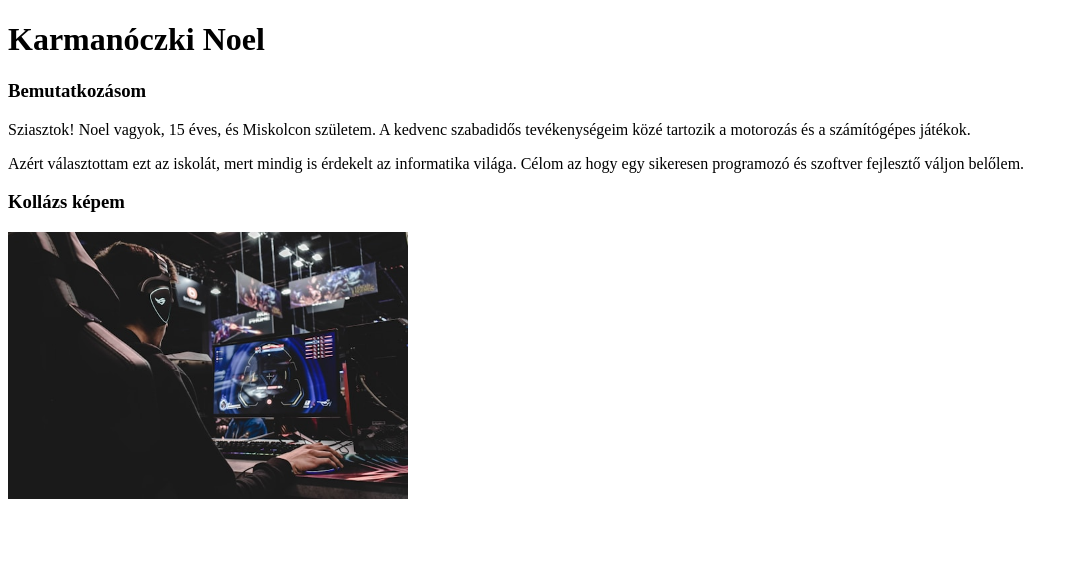
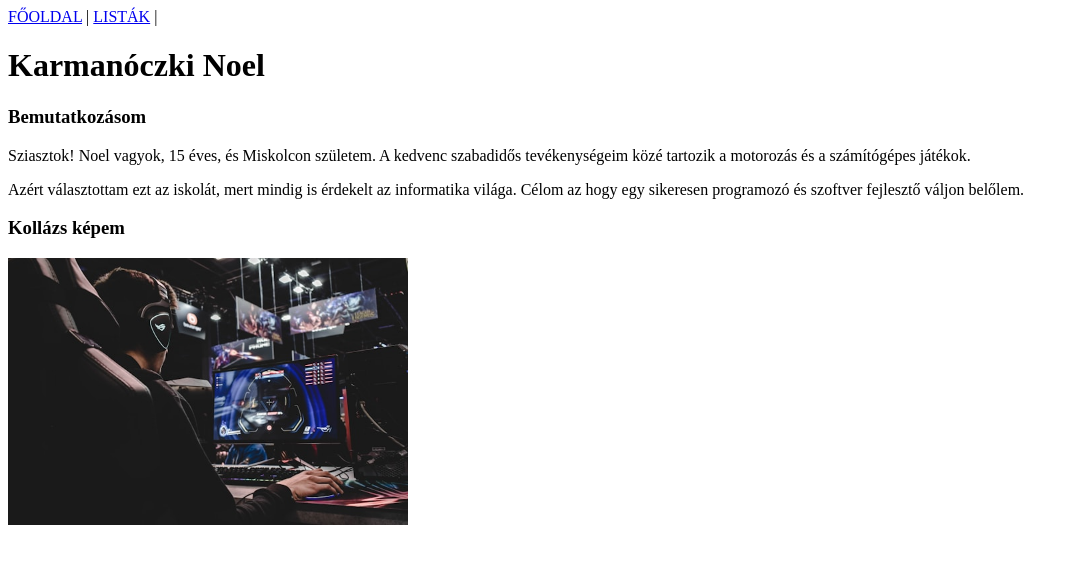
Before and after one commit to NOELKE332/IKT-1-, a plain HTML site: page index.html in a window 1280 px wide. Shown: the whole page, without its empty margins (0-1078 px from the left). Drawn offline with Linux system fonts and the light colour scheme.

Commit message:
Update index.html

```diff
--- a/index.html
+++ b/index.html
@@ -7,6 +7,12 @@
     <link rel="stylesheet" href="style.css">
 </head>
 <body>
+
+<nav>
+        <a href="index.html">FŐOLDAL</a> |
+        <a href="listak.html">LISTÁK</a> |
+    </nav>
+
     <h1>Karmanóczki Noel</h1>
     <h3>Bemutatkozásom</h3>
     <p>Sziasztok! Noel vagyok, 15 éves, és Miskolcon születem. A kedvenc szabadidős tevékenységeim közé tartozik a motorozás és a számítógépes játékok.</p>
```
